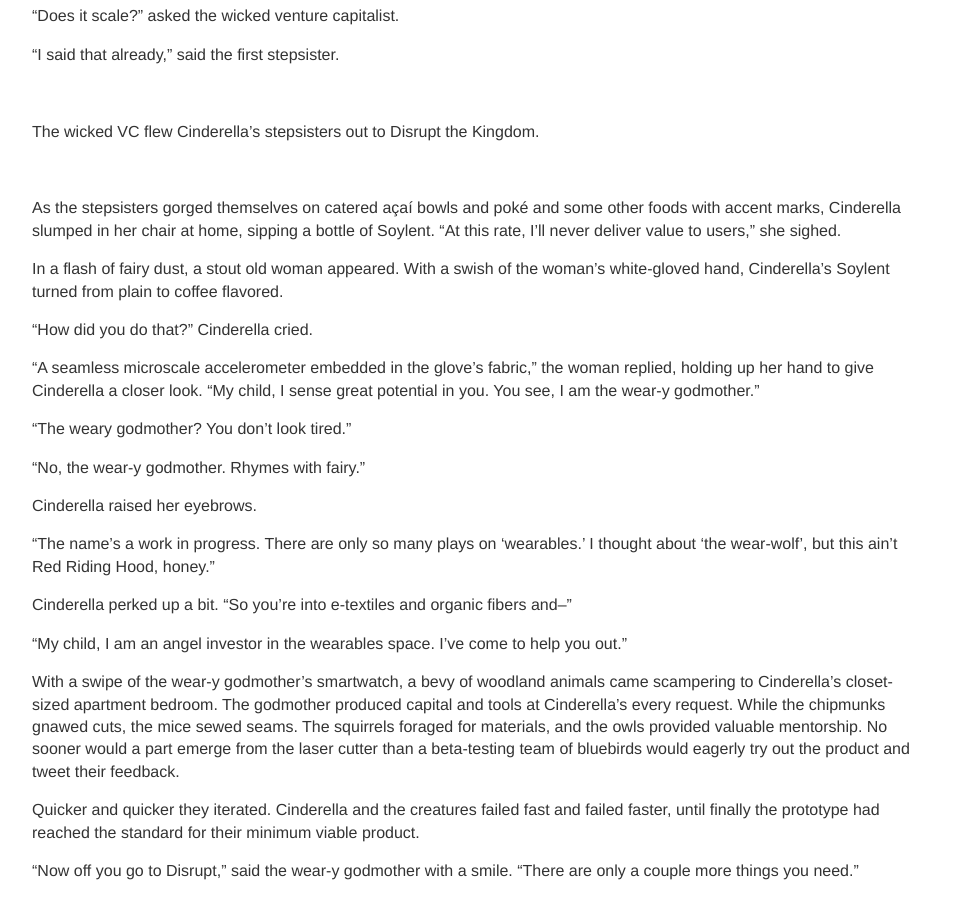
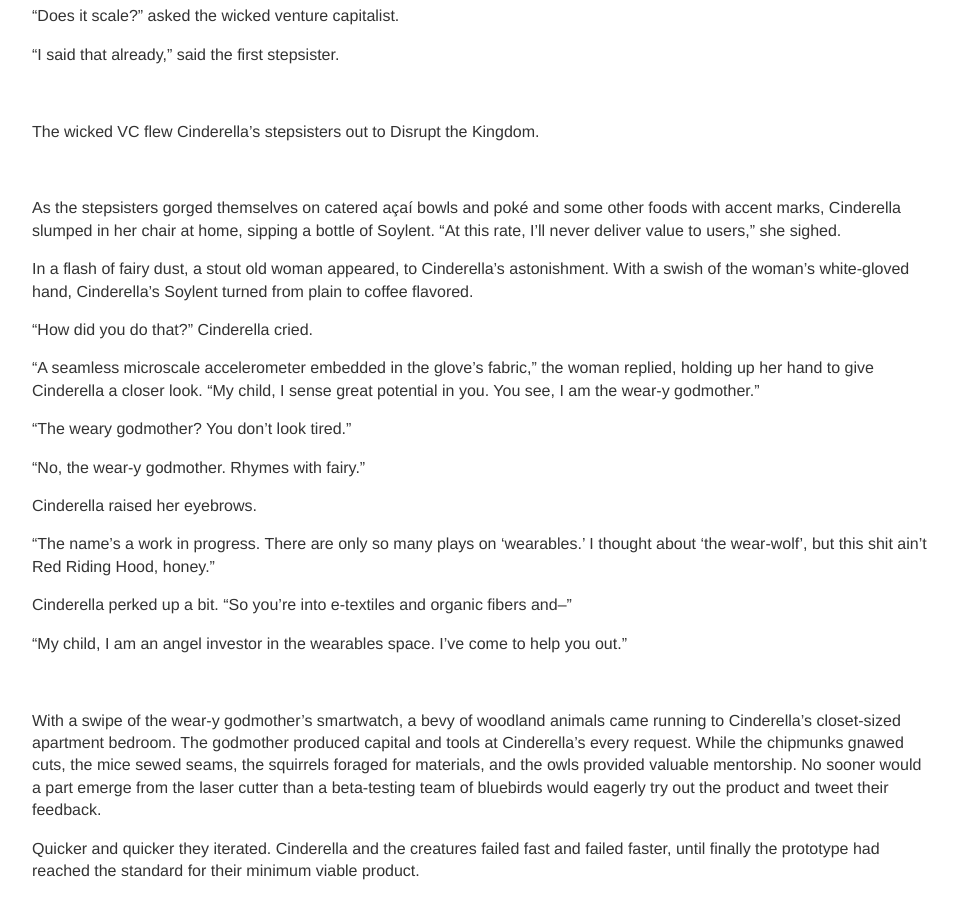
Before and after one commit to lajordan/lajordan.github.io, a Jekyll site: the page built from _posts/2017-09-26-a-wearable-parable.md, in a window 1280 px wide and 900 px high, scrolled down 578 px. Shown: the whole window, without its empty margins (160-1118 px from the left). Built offline with Jekyll 4.4.1, drawn with Linux system fonts in a browser that asks for light colours.

Commit message:
Revert "revisions"
This reverts commit 7302010227b248ed092c4955953121d163cdff38.

```diff
--- a/_posts/2017-09-26-a-wearable-parable.md
+++ b/_posts/2017-09-26-a-wearable-parable.md
@@ -30,7 +30,7 @@
 
 As the stepsisters gorged themselves on catered açaí bowls and poké and some other foods with accent marks, Cinderella slumped in her chair at home, sipping a bottle of Soylent. "At this rate, I'll never deliver value to users," she sighed.
 
-In a flash of fairy dust, a stout old woman appeared. With a swish of the woman's white-gloved hand, Cinderella's Soylent turned from plain to coffee flavored.
+In a flash of fairy dust, a stout old woman appeared, to Cinderella's astonishment. With a swish of the woman's white-gloved hand, Cinderella's Soylent turned from plain to coffee flavored.
 
 "How did you do that?" Cinderella cried.
 
@@ -42,13 +42,15 @@
 
 Cinderella raised her eyebrows.
 
-"The name's a work in progress. There are only so many plays on 'wearables.' I thought about 'the wear-wolf', but this ain't Red Riding Hood, honey."
+"The name's a work in progress. There are only so many plays on 'wearables.' I thought about 'the wear-wolf', but this shit ain't Red Riding Hood, honey."
 
 Cinderella perked up a bit. "So you're into e-textiles and organic fibers and–"
 
 "My child, I am an angel investor in the wearables space. I've come to help you out."
 
-With a swipe of the wear-y godmother's smartwatch, a bevy of woodland animals came scampering to Cinderella's closet-sized apartment bedroom. The godmother produced capital and tools at Cinderella's every request. While the chipmunks gnawed cuts, the mice sewed seams. The squirrels foraged for materials, and the owls provided valuable mentorship. No sooner would a part emerge from the laser cutter than a beta-testing team of bluebirds would eagerly try out the product and tweet their feedback.
+<br />
+
+With a swipe of the wear-y godmother's smartwatch, a bevy of woodland animals came running to Cinderella's closet-sized apartment bedroom. The godmother produced capital and tools at Cinderella's every request. While the chipmunks gnawed cuts, the mice sewed seams, the squirrels foraged for materials, and the owls provided valuable mentorship. No sooner would a part emerge from the laser cutter than a beta-testing team of bluebirds would eagerly try out the product and tweet their feedback.
 
 Quicker and quicker they iterated. Cinderella and the creatures failed fast and failed faster, until finally the prototype had reached the standard for their minimum viable product.
 
```
